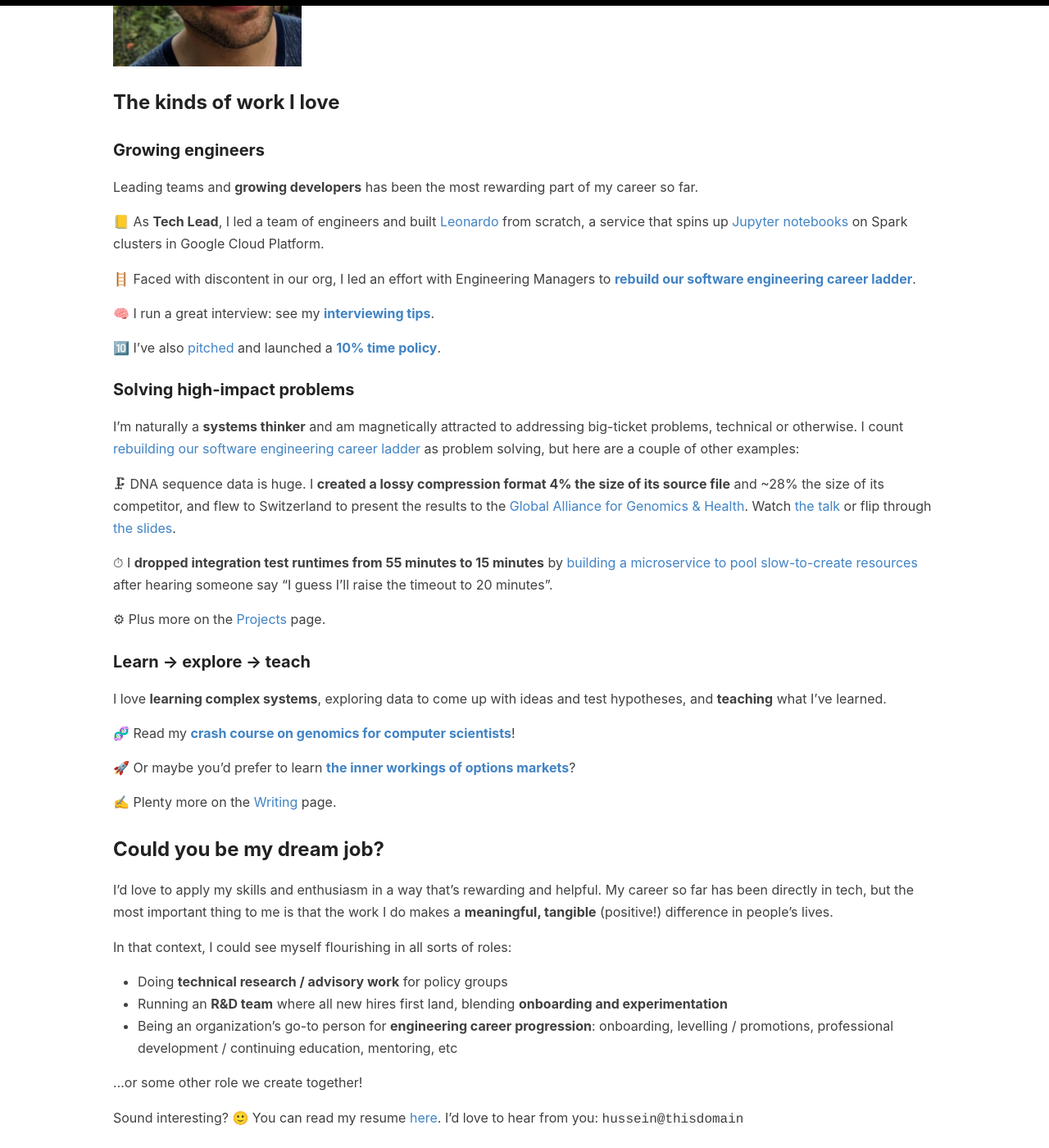
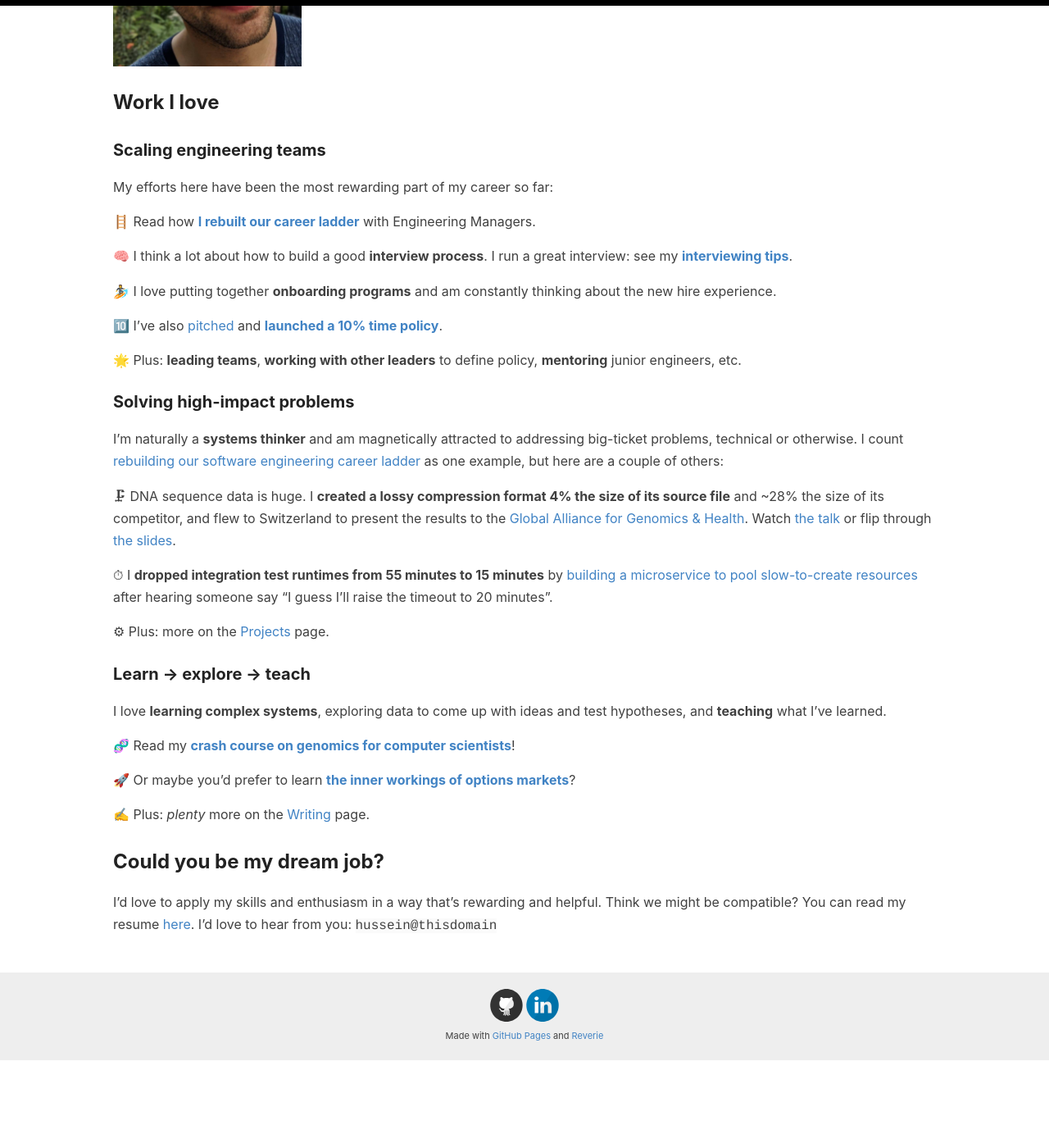
Before and after one commit to helgridly/helgridly.github.io, a Jekyll site: the page built from index.md, in a window 1280 px wide and 1400 px high, scrolled down 362 px. Shown: the whole window at 82% size. Built offline with Jekyll 4.4.1, drawn with Linux system fonts in a browser that asks for light colours; after the commit the page ends 1655 px from its top, so only the background shows below that; some of the changed text lies outside the part shown.

Commit message:
tightened up landing page

```diff
--- a/index.md
+++ b/index.md
@@ -9,33 +9,35 @@ permalink: /
 
 # Hi! I'm Hussein.
 
-I've been in the software industry for 13 years. I have worn many hats: been an IC, done systems design, led teams, mentored junior engineers, done R&D, and championed career advancement and learning.
+I've been in the software industry for 13 years. I've worn many hats, but I care most about building an **incredible working environment** where engineers are **happy, productive, and constantly growing**.
 
 <div style="clear:left"></div>
 
-## The kinds of work I love
+## Work I love
 
-### Growing engineers
+### Scaling engineering teams
 
-Leading teams and **growing developers** has been the most rewarding part of my career so far.
+My efforts here have been the most rewarding part of my career so far:
 
-📒 As **Tech Lead**, I led a team of engineers and built [Leonardo](https://github.com/DataBiosphere/leonardo){:target="_blank"} from scratch, a service that spins up [Jupyter notebooks](https://jupyter.org/){:target="_blank"} on Spark clusters in Google Cloud Platform.
+🪜 Read how [**I rebuilt our career ladder**](/levels) with Engineering Managers.
 
-🪜 Faced with discontent in our org, I led an effort with Engineering Managers to [**rebuild our software engineering career ladder**](/levels).
+🧠 I think a lot about how to build a good **interview process**. I run a great interview: see my [**interviewing tips**](https://docs.google.com/document/d/1qNeXN_E_na_KXsZMaXRfYQcoT-0w59yjdmN1B7Tst68/edit#){:target="_blank"}.
 
-🧠 I run a great interview: see my [**interviewing tips**](https://docs.google.com/document/d/1qNeXN_E_na_KXsZMaXRfYQcoT-0w59yjdmN1B7Tst68/edit#){:target="_blank"}.
+🏄 I love putting together **onboarding programs** and am constantly thinking about the new hire experience.
 
-🔟 I've also [pitched](https://docs.google.com/presentation/d/1dgl6OwC9FHX-6oT9Z1JCmPglDmW9umv0/edit?usp=sharing&ouid=114804907504664516654&rtpof=true&sd=true){:target="_blank"} and launched a [**10% time policy**](https://docs.google.com/document/d/1z81KCX6tuKLnSct5oFamhEvcFCJIPGOL/edit?usp=sharing&ouid=114804907504664516654&rtpof=true&sd=true){:target="_blank"}.
+🔟 I've also [pitched](https://docs.google.com/presentation/d/1dgl6OwC9FHX-6oT9Z1JCmPglDmW9umv0/edit?usp=sharing&ouid=114804907504664516654&rtpof=true&sd=true){:target="_blank"} and [**launched a 10% time policy**](https://docs.google.com/document/d/1z81KCX6tuKLnSct5oFamhEvcFCJIPGOL/edit?usp=sharing&ouid=114804907504664516654&rtpof=true&sd=true){:target="_blank"}.
+
+🌟 Plus: **leading teams**, **working with other leaders** to define policy, **mentoring** junior engineers, etc.
 
 ### Solving high-impact problems
 
-I'm naturally a **systems thinker** and am magnetically attracted to addressing big-ticket problems, technical or otherwise. I count [rebuilding our software engineering career ladder](/levels) as problem solving, but here are a couple of other examples:
+I'm naturally a **systems thinker** and am magnetically attracted to addressing big-ticket problems, technical or otherwise. I count [rebuilding our software engineering career ladder](/levels) as one example, but here are a couple of others:
 
 🗜 DNA sequence data is huge. I **created a lossy compression format 4% the size of its source file** and ~28% the size of its competitor, and flew to Switzerland to present the results to the [Global Alliance for Genomics & Health](https://www.ga4gh.org/){:target="_blank"}. Watch [the talk](https://www.youtube.com/watch?v=TaqFBgaZHmE&t=13920s){:target="_blank"} or flip through [the slides](https://docs.google.com/presentation/d/1EAG3Mz_Rwszn1xzvLFlFDtZJKeTfTcqo/edit){:target="_blank"}.
 
 ⏱ I **dropped integration test runtimes from 55 minutes to 15 minutes** by [building a microservice to pool slow-to-create resources](https://github.com/broadinstitute/gpalloc){:target="_blank"} after hearing someone say "I guess I'll raise the timeout to 20 minutes".
 
-⚙ Plus more on the [Projects](/projects) page.
+⚙ Plus: more on the [Projects](/projects) page.
 
 ### Learn -> explore -> teach
 
@@ -45,18 +47,8 @@ I love **learning complex systems**, exploring data to come up with ideas and te
 
 🚀 Or maybe you'd prefer to learn [**the inner workings of options markets**](https://helgridly.github.io/finstuff/understanding-NOPE/){:target="_blank"}?
 
-✍ Plenty more on the [Writing](/writing) page.
+✍ Plus: _plenty_ more on the [Writing](/writing) page.
 
 ## Could you be my dream job?
 
-I'd love to apply my skills and enthusiasm in a way that's rewarding and helpful. My career so far has been directly in tech, but the most important thing to me is that the work I do makes a **meaningful, tangible** (positive!) difference in people's lives.
-
-In that context, I could see myself flourishing in all sorts of roles:
-
-* Doing **technical research / advisory work** for policy groups
-* Running an **R&D team** where all new hires first land, blending **onboarding and experimentation**
-* Being an organization's go-to person for **engineering career progression**: onboarding, levelling / promotions, professional development / continuing education, mentoring, etc
-
-...or some other role we create together!
-
-Sound interesting? 🙂 You can read my resume [here](/resume). I'd love to hear from you: `hussein@thisdomain`
+I'd love to apply my skills and enthusiasm in a way that's rewarding and helpful. Think we might be compatible? You can read my resume [here](/resume). I'd love to hear from you: `hussein@thisdomain`
```
Also changed, not shown: _pages/resume.md (+1 -1 lines).
